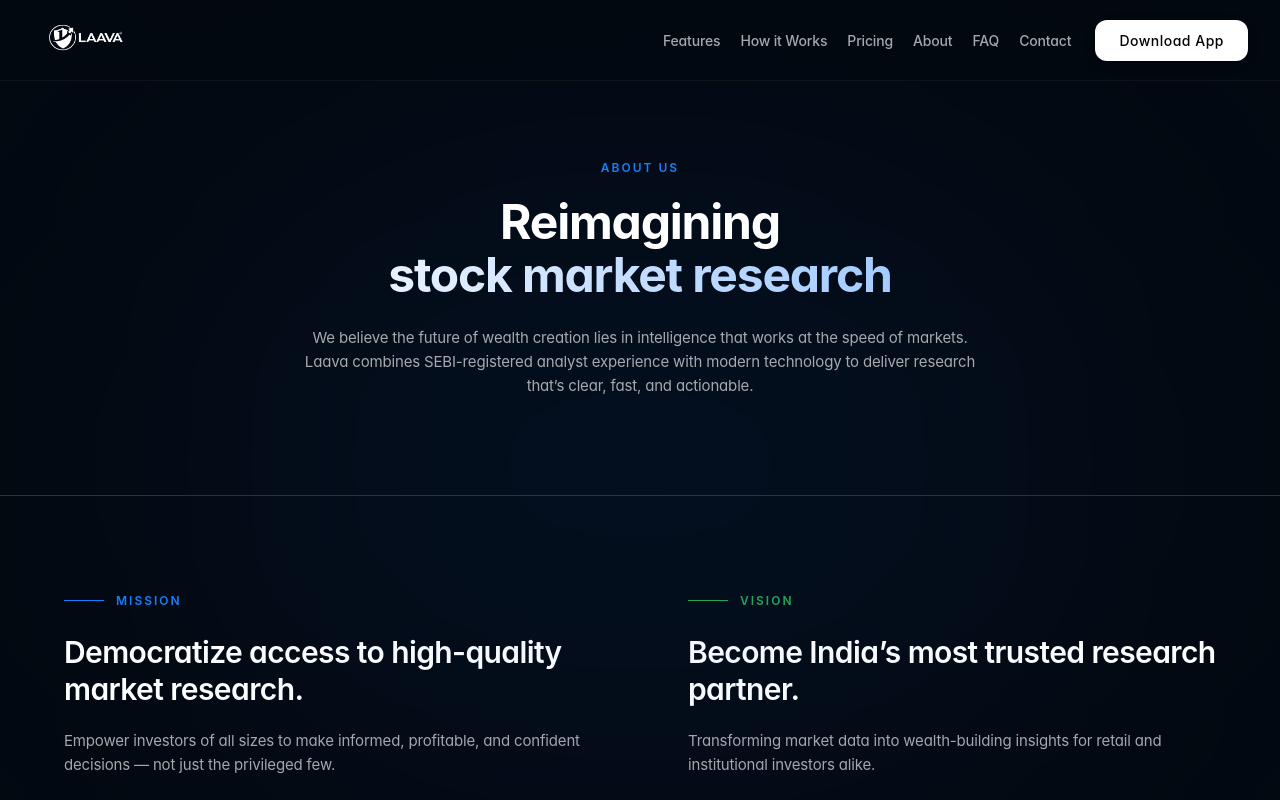
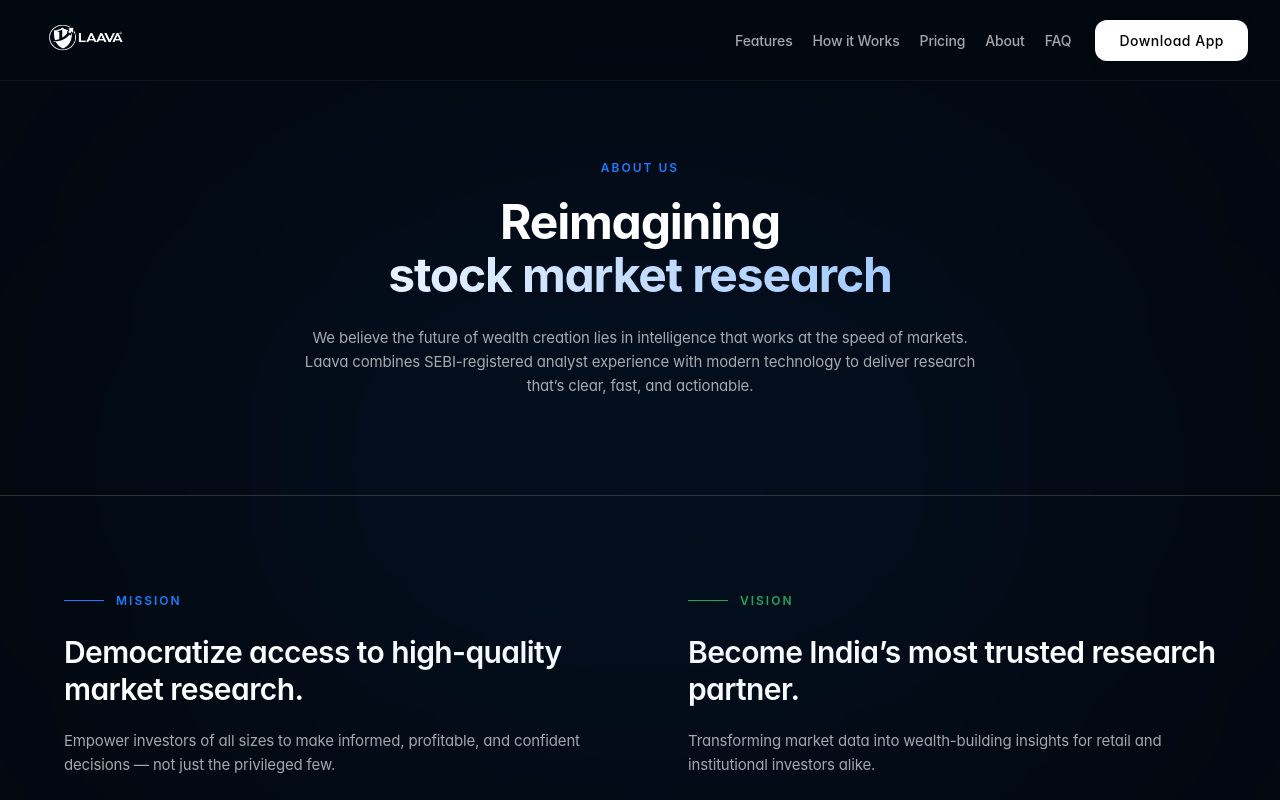
Before and after one commit to hemantsonawanegreycats/Laava-website, a React (Vite) app: page /about in a window 1280 px wide. Shown: the top 800 px of the page. Built offline with nearby package versions, Linux system fonts and the light colour scheme.

Commit message:
latest changes

```diff
--- a/src/App.jsx
+++ b/src/App.jsx
@@ -102,7 +102,7 @@
                             <Link to="/pricing" className="hover:text-white transition-colors">Pricing</Link>
                             <Link to="/about" className="hover:text-white transition-colors">About</Link>
                             <Link to="/faq" className="hover:text-white transition-colors">FAQ</Link>
-                            <Link to="/contact" className="hover:text-white transition-colors">Contact</Link>
+                            {/* <Link to="/contact" className="hover:text-white transition-colors">Contact</Link> */}
                         </div>
                         <div className="hidden lg:flex xl:hidden items-center gap-2 px-3 py-1.5 bg-[#151718] rounded-full text-[12px] font-medium text-[#ECEDEE]/70 border border-[#313131]">
                             <i className="fa-solid fa-shield-halved text-[#22A756]"></i>
@@ -149,7 +149,7 @@
                         <Link to="/pricing" onClick={() => setIsMenuOpen(false)} className="text-[14px] text-white/70 hover:text-white py-2">Pricing</Link>
                         <Link to="/about" onClick={() => setIsMenuOpen(false)} className="text-[14px] text-white/70 hover:text-white py-2">About</Link>
                         <Link to="/faq" onClick={() => setIsMenuOpen(false)} className="text-[14px] text-white/70 hover:text-white py-2">FAQ</Link>
-                        <Link to="/contact" onClick={() => setIsMenuOpen(false)} className="text-[14px] text-white/70 hover:text-white py-2">Contact</Link>
+                        {/* <Link to="/contact" onClick={() => setIsMenuOpen(false)} className="text-[14px] text-white/70 hover:text-white py-2">Contact</Link> */}
                         <Link to="/disclaimer" onClick={() => setIsMenuOpen(false)} className="text-[14px] text-white/70 hover:text-white py-2">Disclaimer</Link>
                         <Link to="/privacy-policy" onClick={() => setIsMenuOpen(false)} className="text-[14px] text-white/70 hover:text-white py-2">Privacy</Link>
                     </div>
@@ -1022,7 +1022,7 @@
                     <Route path="/pricing" element={<Pricing />} />
                     <Route path="/faq" element={<FAQ />} />
                     <Route path="/insights" element={<Insights />} />
-                    <Route path="/contact" element={<Contact />} />
+                    {/* <Route path="/contact" element={<Contact />} /> */}
                 </Routes>
             </div>
             <Footer />
```
